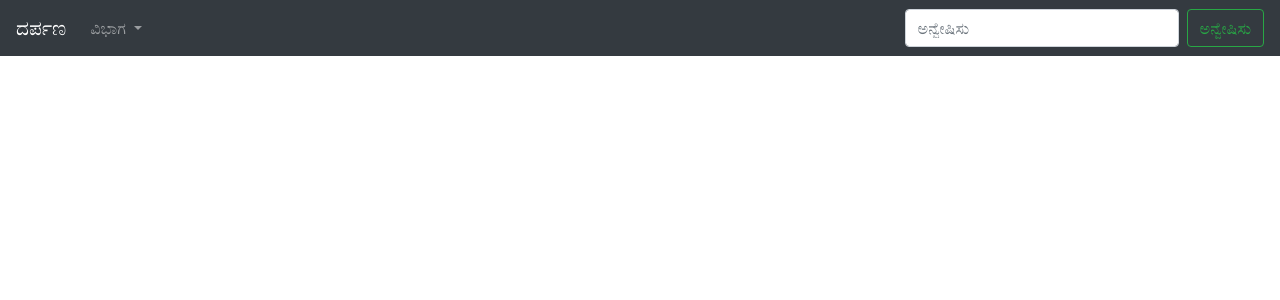
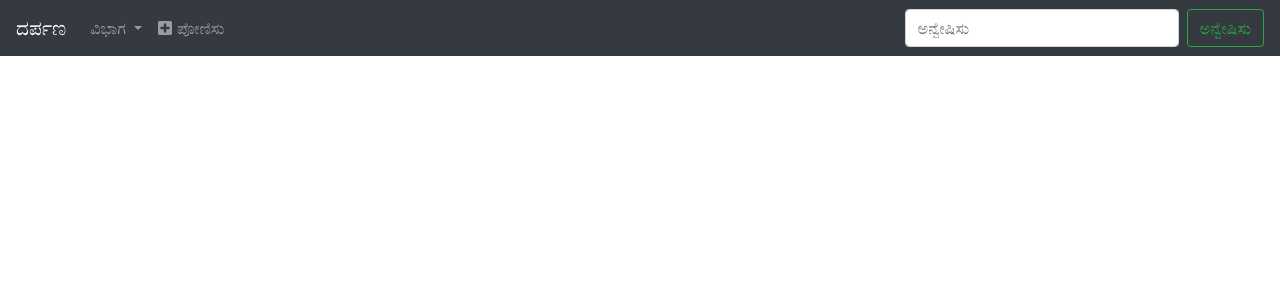
Before and after one commit to amaradatta93/Hamsadatta, a Django app: page /me/posts in a window 1280 px wide. Shown: the top 300 px of the page. Run offline with Django 3.2, Linux system fonts and the light colour scheme; data that the repository does not hold is empty; some libraries are stand-ins or nearby versions.

Commit message:
dashboard add add button to navbar and make screeen responsive

```diff
--- a/dashboard/templates/base.html
+++ b/dashboard/templates/base.html
@@ -9,11 +9,15 @@
     <!-- Bootstrap CSS -->
     <link rel="stylesheet" href="https://maxcdn.bootstrapcdn.com/bootstrap/4.0.0/css/bootstrap.min.css"
           integrity="sha384-Gn5384xqQ1aoWXA+058RXPxPg6fy4IWvTNh0E263XmFcJlSAwiGgFAW/dAiS6JXm" crossorigin="anonymous">
+    <link rel="stylesheet" href="https://use.fontawesome.com/releases/v5.7.2/css/all.css"
+      integrity="sha384-fnmOCqbTlWIlj8LyTjo7mOUStjsKC4pOpQbqyi7RrhN7udi9RwhKkMHpvLbHG9Sr" crossorigin="anonymous">
 
     <style>
         html, body {
             height: 100%;
         }
+
+
     </style>
 
     <title>Darpana</title>
@@ -43,6 +47,11 @@
                         <a class="dropdown-item" href="#">ಕವನಗಳು</a>
                     </div>
                 </li>
+                <li class="nav-item">
+                    <a class="nav-link" href="#">
+                        <i class="fas fa-plus-square"></i> ಪೋಣಿಸು
+                    </a>
+                </li>
             </ul>
             <form class="form-inline my-2 my-lg-0">
                 <input class="form-control mr-sm-2" type="search" placeholder="ಅನ್ವೇಷಿಸು"
@@ -55,9 +64,9 @@
 
 <div class="container container-fluid">
     <div class="row align-items-center justify-content-center">
-            {% csrf_token %}
-            {% block content %}
-            {% endblock %}
+        {% csrf_token %}
+        {% block content %}
+        {% endblock %}
     </div>
 </div>
 
--- a/dashboard/templates/main_page.html
+++ b/dashboard/templates/main_page.html
@@ -2,10 +2,11 @@
 {% block content %}
 
 <div class="col-lg-12">
+    <div class="container">
         <div class="row">
             {% for post in posts %}
-        <div class="col-lg-3 mb-3">
-            <div class="card" style="width: 18rem;">
+            <div class="col-md-4 mb-3">
+                <div class="card mt-2" style="width: 15rem;">
                     <img class="card-img-top"
                          src="https://www.seonichepro.com/wp-content/uploads/2017/02/EDU-Blog-Posts.jpg"
                          alt="Card image cap">
@@ -25,4 +26,5 @@
             {% endfor %}
         </div>
     </div>
+</div>
 {% endblock %}
```
Lines whose indentation alone changed are shown as unchanged.
